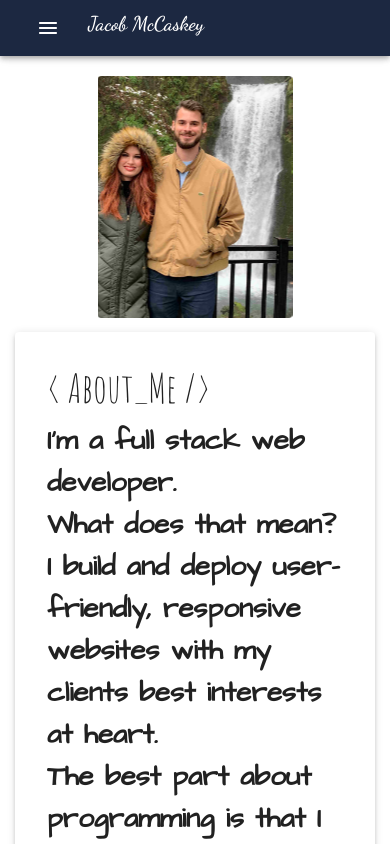
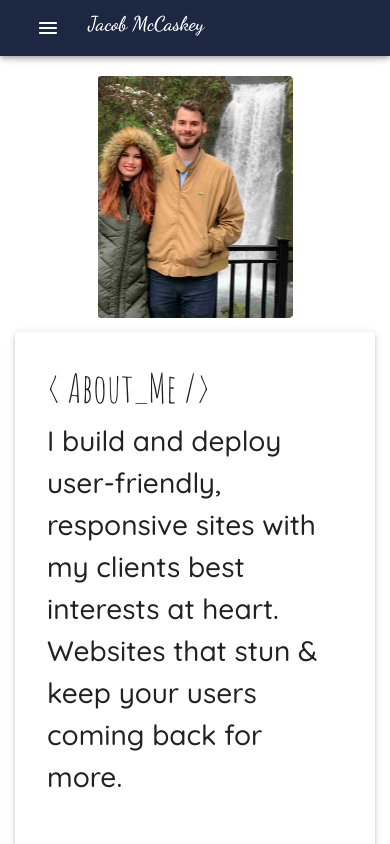
Before and after one commit to jacobmccaskey/mysite2020, a React (Create React App) app: page / in a window 390 px wide. Shown: the top 844 px of the page. Built offline with nearby package versions, Linux system fonts and the light colour scheme.

Commit message:
changes body font and adjust margin for mobile view

```diff
--- a/public/index.html
+++ b/public/index.html
@@ -17,7 +17,6 @@
     <script>
       window.addEventListener("load", function () {
         let lazy = document.getElementsByClassName("headshot");
-        console.log(lazy);
         for (let n = 0, len = lazy.length; n < len; n++) {
           lazy[n].children[0].setAttribute(
             "src",
--- a/src/App.css
+++ b/src/App.css
@@ -1,4 +1,5 @@
 @import url("https://fonts.googleapis.com/css2?family=Amatic+SC&family=Architects+Daughter&family=Dancing+Script:wght@600&display=swap");
+@import url("https://fonts.googleapis.com/css2?family=Quicksand:wght@500&display=swap");
 @import "~react-image-gallery/styles/css/image-gallery.css";
 
 .sidenav {
@@ -73,7 +74,9 @@
 }
 
 .header {
-  font-family: "Architects Daughter", cursive;
+  /* font-family: "Architects Daughter", cursive; */
+  font-family: "Quicksand", sans-serif;
+  font-weight: 500;
 }
 
 .img-link {
@@ -192,4 +195,8 @@ textarea {
     left: 50%;
     transform: translate(-50%, 0);
   }
+
+  .mobile-wrapper {
+    margin-top: 5rem;
+  }
 }
--- a/src/body.js
+++ b/src/body.js
@@ -36,19 +36,28 @@ function Body(props) {
         <Grow in={true}>
           <Paper elevation={3} style={{ padding: "2rem" }}>
             <h1 className="body">{aboutMe}</h1>
-            <p className="header mt-2">
-              I'm a full stack web developer.
+            <p className="header mt-2 mb-2">
+              I build and deploy user-friendly, responsive sites with my clients
+              best interests at heart. Websites that stun & keep your users
+              coming back for more.
               <br />
-              What does that mean?
               <br />
-              I build and deploy user-friendly, responsive websites with my
-              clients best interests at heart.
+              E-commerce websites, SPA's, and heavy on the backend apps are my
+              bread and butter. Creating a visually stunning app with the
+              backend to match is what I do from the ground up.
+              <br /> <br />
+              Subscription based services, E-Commerce & apps centered around
+              user input/user experience are a few examples of what I shine in.
               <br />
-              The best part about programming is that I am never done learning.
-              The field is always evolving, changing, and growing and my duty to
-              utilize & create products that people will want to come back too,
-              day after day. There are several projects I am working on at any
-              one time, and a few have been made publicy available on{" "}
+              <br />
+              The best part about programming is that the only limit is the
+              boundary of one's imagination. Any idea can come to life with a
+              little bit of time and code.
+              <br /> <br />I am never done learning. The field is always
+              evolving and my duty is to utilize & create products that people
+              will want to come back too, day after day.There are several
+              projects I will be working on at any one time, and a few have been
+              made publicy available on{" "}
               <a href="https://github.com/jacobmccaskey">GitHub</a>
             </p>
             <br />
@@ -69,7 +78,11 @@ function Body(props) {
           <Link to="/projects">
             <p
               className="body mt-2 project-link"
-              style={{ fontSize: "45px", textDecoration: "underline" }}
+              style={{
+                fontSize: "45px",
+                textDecoration: "underline",
+                margin: "2rem",
+              }}
             >
               {viewProjects}
             </p>
--- a/src/projects.js
+++ b/src/projects.js
@@ -49,7 +49,8 @@ function Projects() {
   }, []);
   return (
     <React.Fragment>
-      <div className="container mt-4">
+      <div className=" container mt-4">
+        <div className="mobile-wrapper">
           <Grow in>
             <ImageGallery items={images} />
           </Grow>
@@ -58,7 +59,9 @@ function Projects() {
             <img
               src={githublogo}
               onClick={() => {
-              window.open("https://github.com/jacobmccaskey?tab=repositories");
+                window.open(
+                  "https://github.com/jacobmccaskey?tab=repositories"
+                );
               }}
               alt="github"
             />
@@ -83,6 +86,7 @@ function Projects() {
             </div>
           </div>
         </div>
+      </div>
     </React.Fragment>
   );
 }
--- a/src/resume.js
+++ b/src/resume.js
@@ -21,7 +21,11 @@ export default function Resume() {
   return (
     <div className="mt-4 container">
       <Grow in>
-        <Paper elevation={3} style={{ padding: "2rem" }}>
+        <Paper
+          elevation={3}
+          style={{ padding: "2rem" }}
+          className="mobile-wrapper"
+        >
           <h1
             className="body resumeheader mb-2"
             style={{ textDecoration: "underline" }}
```
Also changed, not shown: 1 other file (tests, documents, lock files or other folders). Lines whose indentation alone changed are shown as unchanged.
